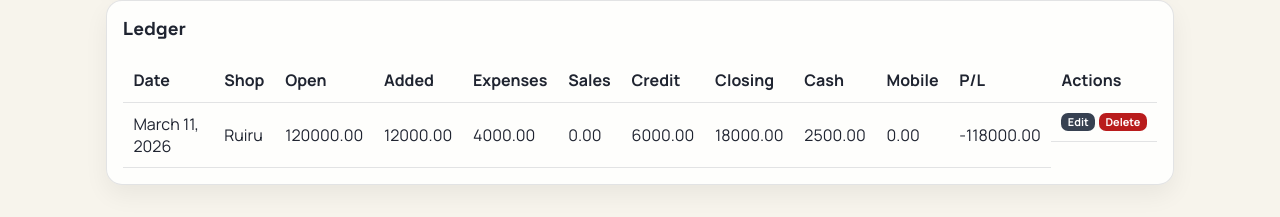
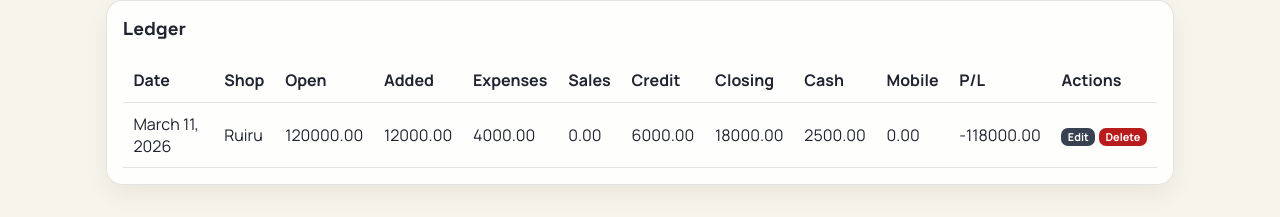
Before and after one commit to wakoTheDev/serensa, a Django app: page /reports/ in a window 1280 px wide. Shown: the part 2610-2827 px from the top of the page. Run offline with Django 5.2, Linux system fonts and the light colour scheme; the visitor is signed in with stand-in values (Sample User, id 1); data comes from the database, SQL or seed files in the repository.

Commit message:
fixing ledger styling

```diff
--- a/sensa/templates/sensa/report_view.html
+++ b/sensa/templates/sensa/report_view.html
@@ -125,8 +125,10 @@
                     <td>{{ entry.mobile_money_received }}</td>
                     <td>{{ entry.profit_or_loss }}</td>
                     <td class="ledger-actions-cell">
-                        <a class="btn btn-alt ledger-action-btn" href="{% url 'entry_admin_edit' entry.id %}?next={{ request.get_full_path|urlencode }}">Edit</a>
-                        <a class="btn danger ledger-action-btn" href="{% url 'entry_admin_delete' entry.id %}?next={{ request.get_full_path|urlencode }}">Delete</a>
+                        <div class="ledger-actions-wrap">
+                            <a class="btn btn-alt ledger-action-btn" href="{% url 'entry_admin_edit' entry.id %}?next={{ request.get_full_path|urlencode }}">Edit</a>
+                            <a class="btn danger ledger-action-btn" href="{% url 'entry_admin_delete' entry.id %}?next={{ request.get_full_path|urlencode }}">Delete</a>
+                        </div>
                     </td>
                 </tr>
                 {% empty %}
--- a/static/css/style.css
+++ b/static/css/style.css
@@ -217,7 +217,11 @@ th, td {
 
 .ledger-actions-cell {
   white-space: nowrap;
-  display: flex;
+  vertical-align: middle;
+}
+
+.ledger-actions-wrap {
+  display: inline-flex;
   gap: 0.25rem;
   align-items: center;
 }
```
